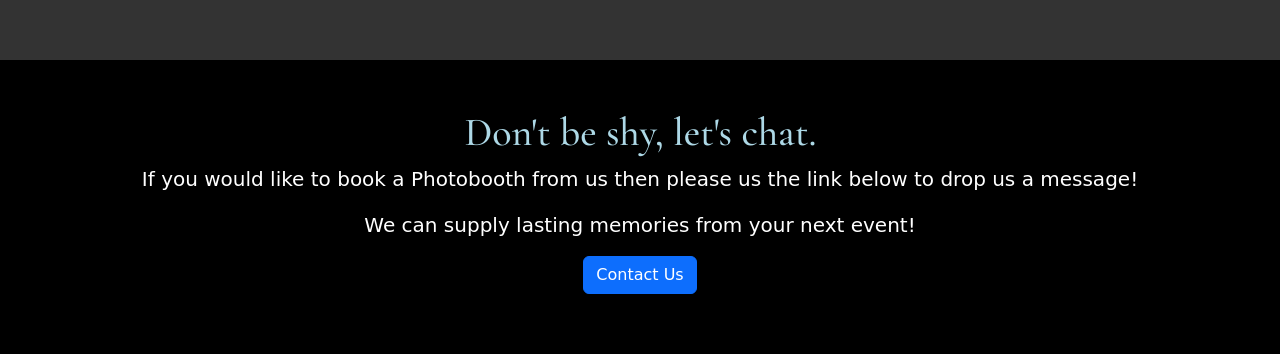
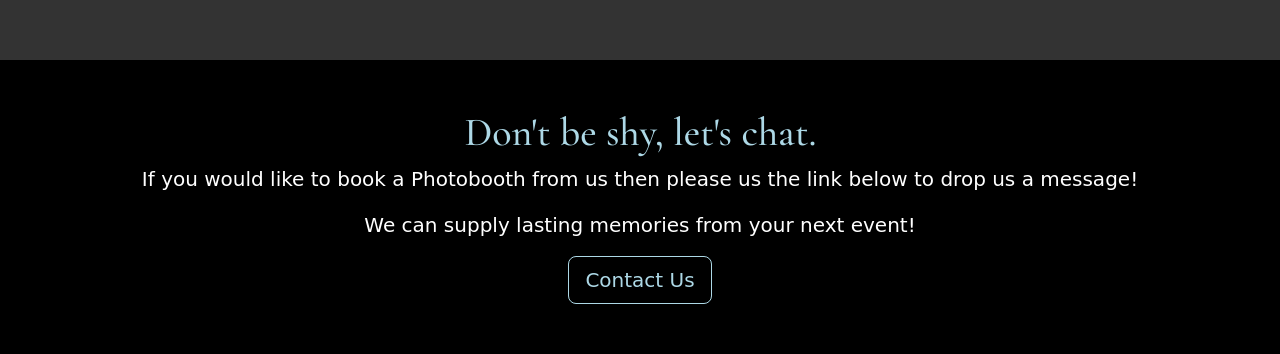
Before and after one commit to CoventryPhotobooths/Website, a plain HTML site: page contact.html in a window 1280 px wide. Shown: the part 835-1189 px from the top of the page. Drawn offline with nearby package versions, Linux system fonts and the light colour scheme.

Commit message:
Update contact.html
updated button on contact page to match others and added the footer script

```diff
--- a/contact.html
+++ b/contact.html
@@ -1,25 +1,6 @@
 	<!doctype html>
 	<html lang="en">
-	  <head>
-			<!--
-				Logo colours
-
-				Light blue
-				#D3E6F5
-				211,230,245
-				Med blue
-				#0A3558
-				10,35,88
-				Dark Blue
-				#04192C
-				4,25,44
-				Text
-				#73A8D4
-				115,168,212
-				Camera
-				#0862AE
-				8,98,174
-			--!>
+	  	<head>
 			<meta charset="utf-8">
 			<meta name="viewport" content="width=device-width, initial-scale=1">
 			<meta http-equiv="X-UA-Compatible" content="IE=edge">
@@ -83,7 +64,7 @@
 							<h1>Don't be shy, let's chat.</h1>
 							<p>If you would like to book a Photobooth from us then please us the link below to drop us a message!</p>
 							<p>We can supply lasting memories from your next event!</p>
-							<p><a href="mailto:coventryphotobooths@gmail.com" class="btn btn-primary btn-outline">Contact Us</a></p>
+							<p><a href="mailto:coventryphotobooths@gmail.com" class="btn btn-outline-info btn-lg">Contact Us</a></p>
 						</div>
 					</div>
 				</div>
@@ -92,9 +73,7 @@
 			<br>
 			<br>
 
-			<!--
 			<script id="replace_with_footer" src="js/footer.js"></script>
-			-->
 
 		</body>
 	</html>
```
